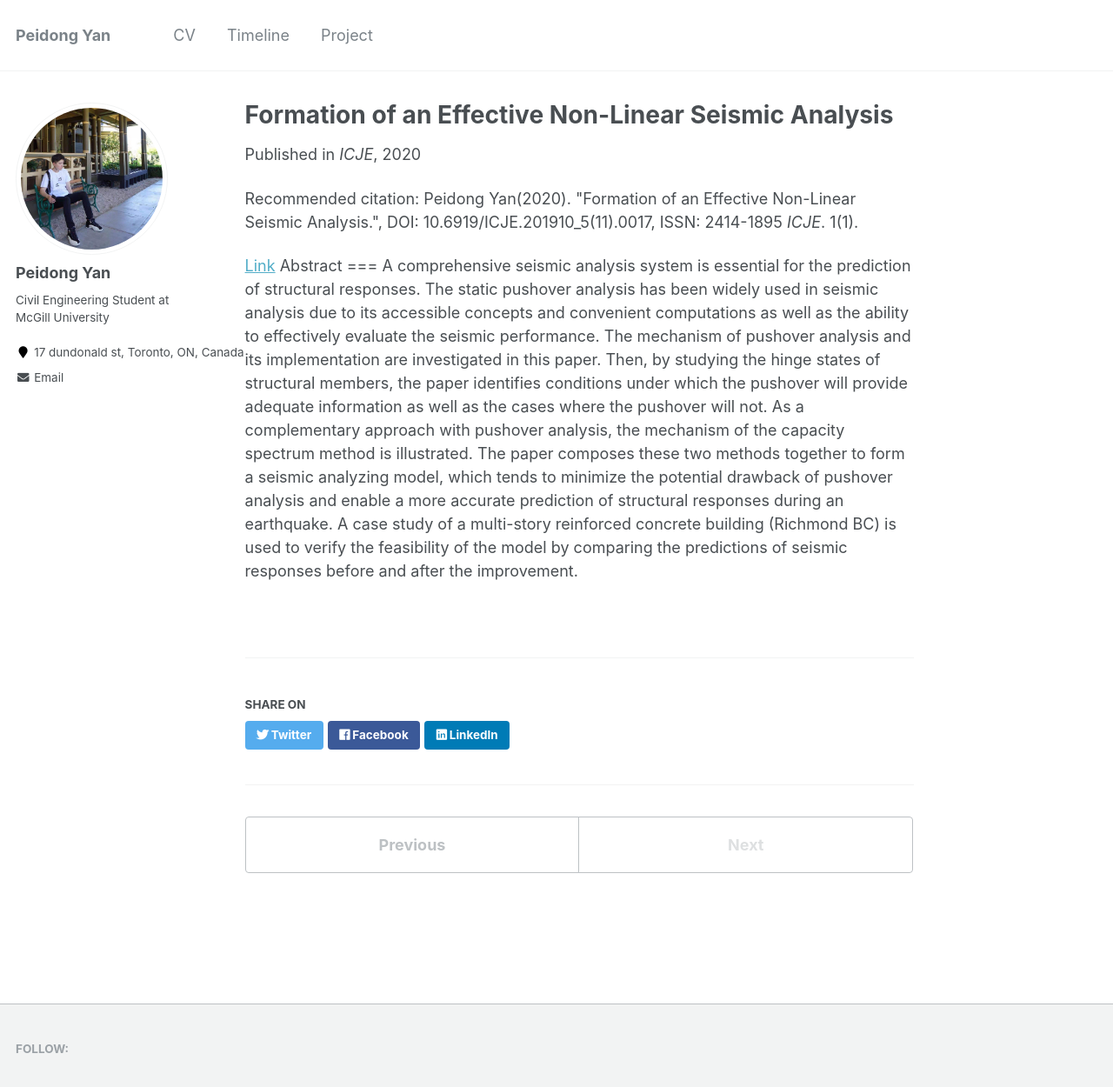
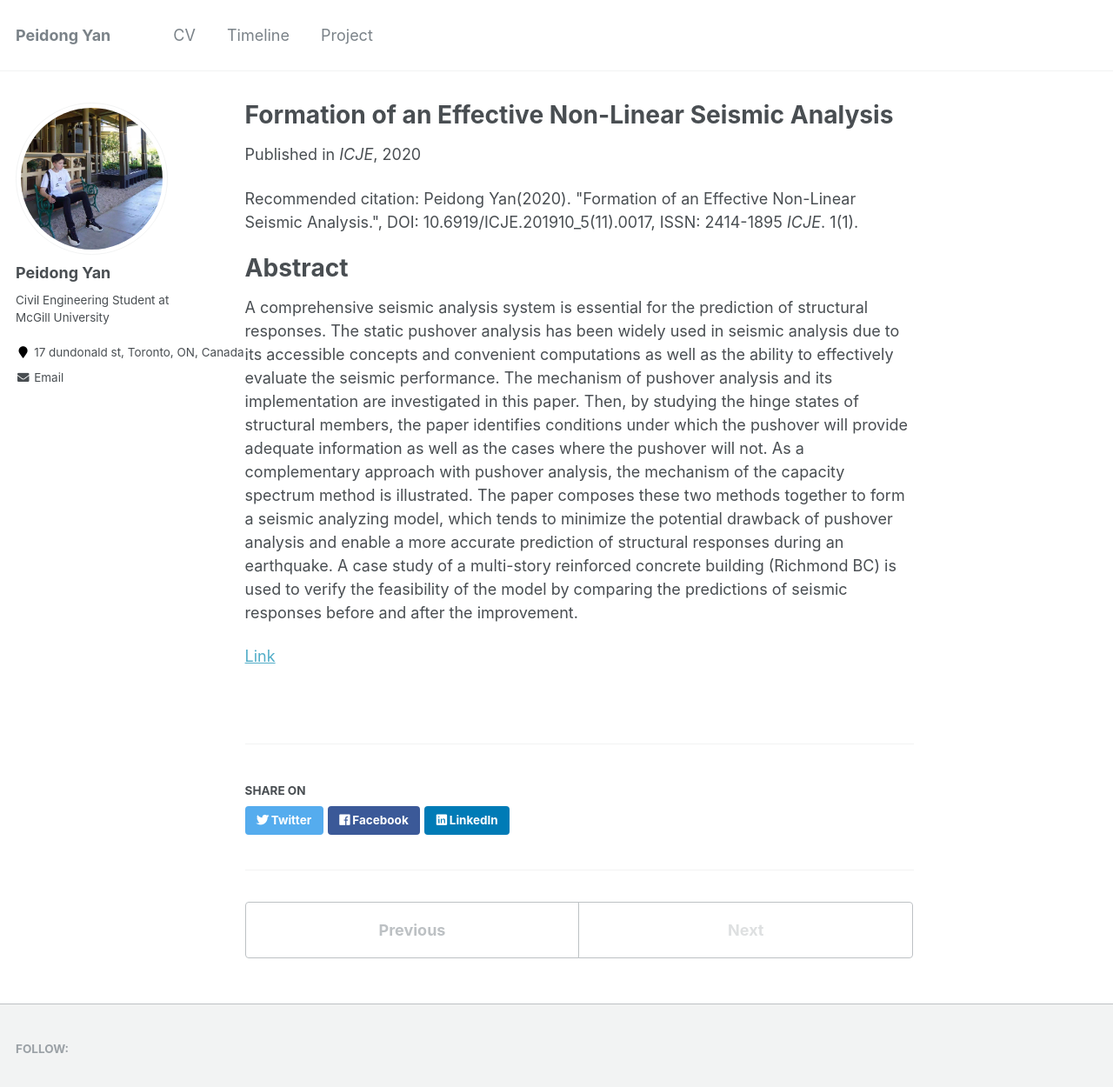
Before and after one commit to LorenYan98/LY.github.io, a Jekyll site: the page built from _publications/2020-03-01-paper-title-number-1.md, in a window 1280 px wide and 1264 px high. Shown: the top 1250 px of the window at 87% size. Built offline with Jekyll 4.4.1, drawn with Linux system fonts in a browser that asks for light colours.

```diff
--- a/_publications/2020-03-01-paper-title-number-1.md
+++ b/_publications/2020-03-01-paper-title-number-1.md
@@ -11,7 +11,9 @@ paperurl:
 citation: 'Peidong Yan(2020). &quot;Formation of an Effective Non-Linear Seismic Analysis.&quot;, DOI: 10.6919/ICJE.201910_5(11).0017, ISSN: 2414-1895 <i>ICJE</i>. 1(1).'
 ---
 
-[Link](https://github.com/LorenYan98/LY.github.io/blob/main/files/_Pushover_Research%20paperICJE-5-11-120-129.pdf)
+
 Abstract
 ===
 A comprehensive seismic analysis system is essential for the prediction of structural responses. The static pushover analysis has been widely used in seismic analysis due to its accessible concepts and convenient computations as well as the ability to effectively evaluate the seismic performance. The mechanism of pushover analysis and its implementation are investigated in this paper. Then, by studying the hinge states of structural members, the paper identifies conditions under which the pushover will provide adequate information as well as the cases where the pushover will not. As a complementary approach with pushover analysis, the mechanism of the capacity spectrum method is illustrated. The paper composes these two methods together to form a seismic analyzing model, which tends to minimize the potential drawback of pushover analysis and enable a more accurate prediction of structural responses during an earthquake. A case study of a multi-story reinforced concrete building (Richmond BC) is used to verify the feasibility of the model by comparing the predictions of seismic responses before and after the improvement.
+
+[Link](https://github.com/LorenYan98/LY.github.io/blob/main/files/_Pushover_Research%20paperICJE-5-11-120-129.pdf)
```
